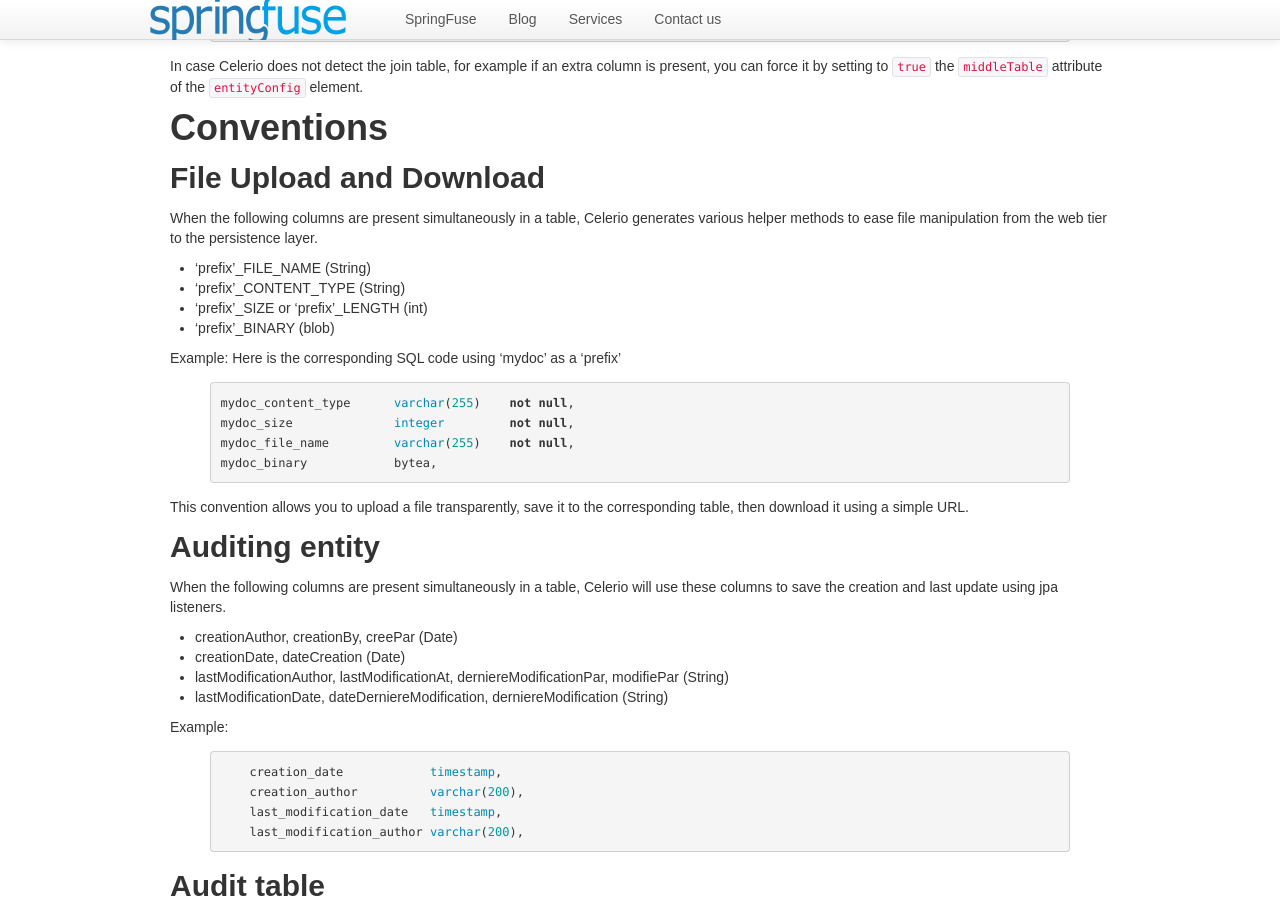
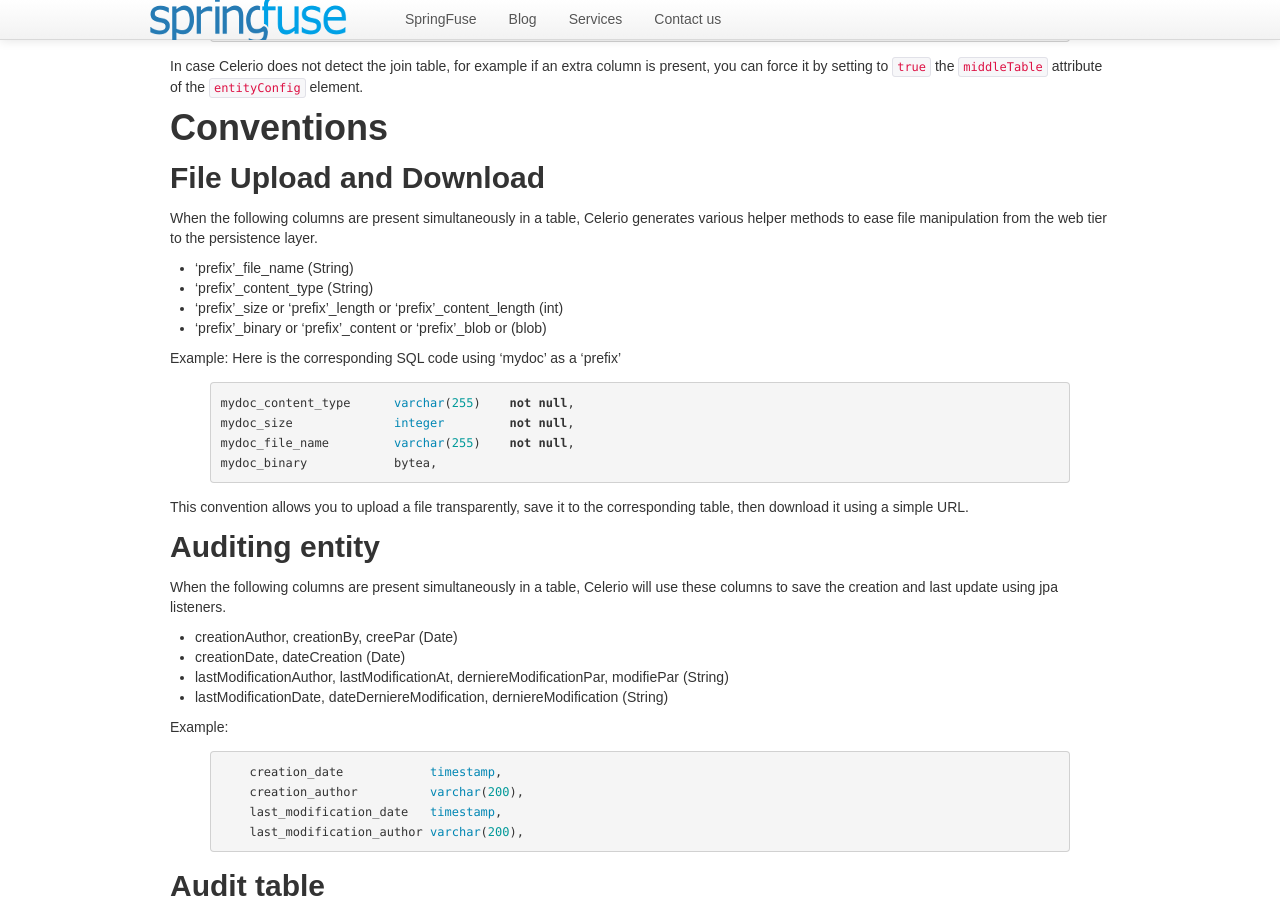
Before and after one commit to springfuse/springfuse.github.com, a Jekyll site: the page built from documentation/configuration.md, in a window 1280 px wide and 900 px high, scrolled down 7030 px. Built offline with Jekyll 4.4.1, drawn with Linux system fonts in a browser that asks for light colours; Markdown is read by kramdown in place of the engine named in the settings; comment, search, counter and statistics services are not loaded.

Commit message:
update file convention

```diff
--- a/documentation/configuration.md
+++ b/documentation/configuration.md
@@ -416,10 +416,10 @@ When the following columns are present simultaneously in a
 table, Celerio generates various helper methods to ease file
 manipulation from the web tier to the persistence layer.
 
-* 'prefix'_FILE_NAME (String)
-* 'prefix'_CONTENT_TYPE (String)
-* 'prefix'_SIZE or 'prefix'_LENGTH (int)
-* 'prefix'_BINARY (blob)
+* 'prefix'_file_name (String)
+* 'prefix'_content_type (String)
+* 'prefix'_size or 'prefix'_length or 'prefix'_content_length (int)
+* 'prefix'_binary or 'prefix'_content or 'prefix'_blob or  (blob)
 
 Example: Here is the corresponding SQL code using 'mydoc' as a 'prefix'
 
```
